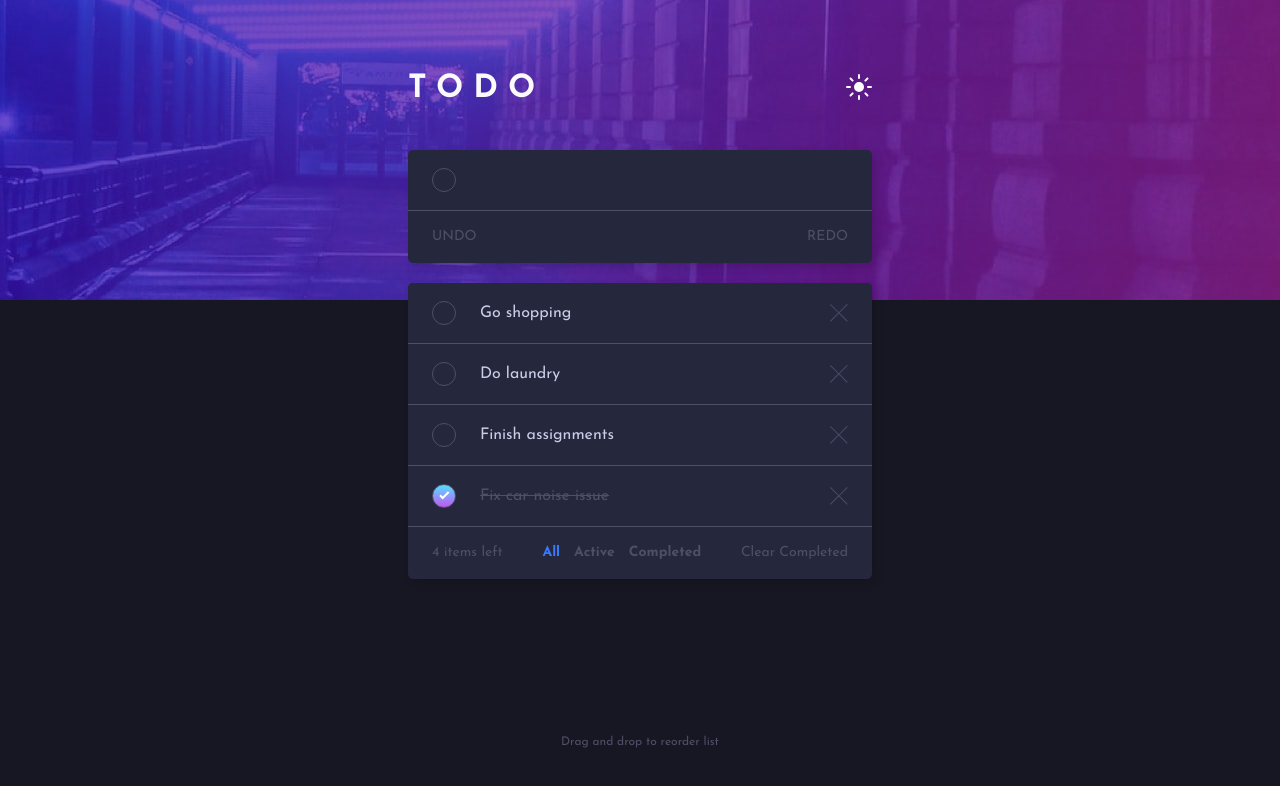
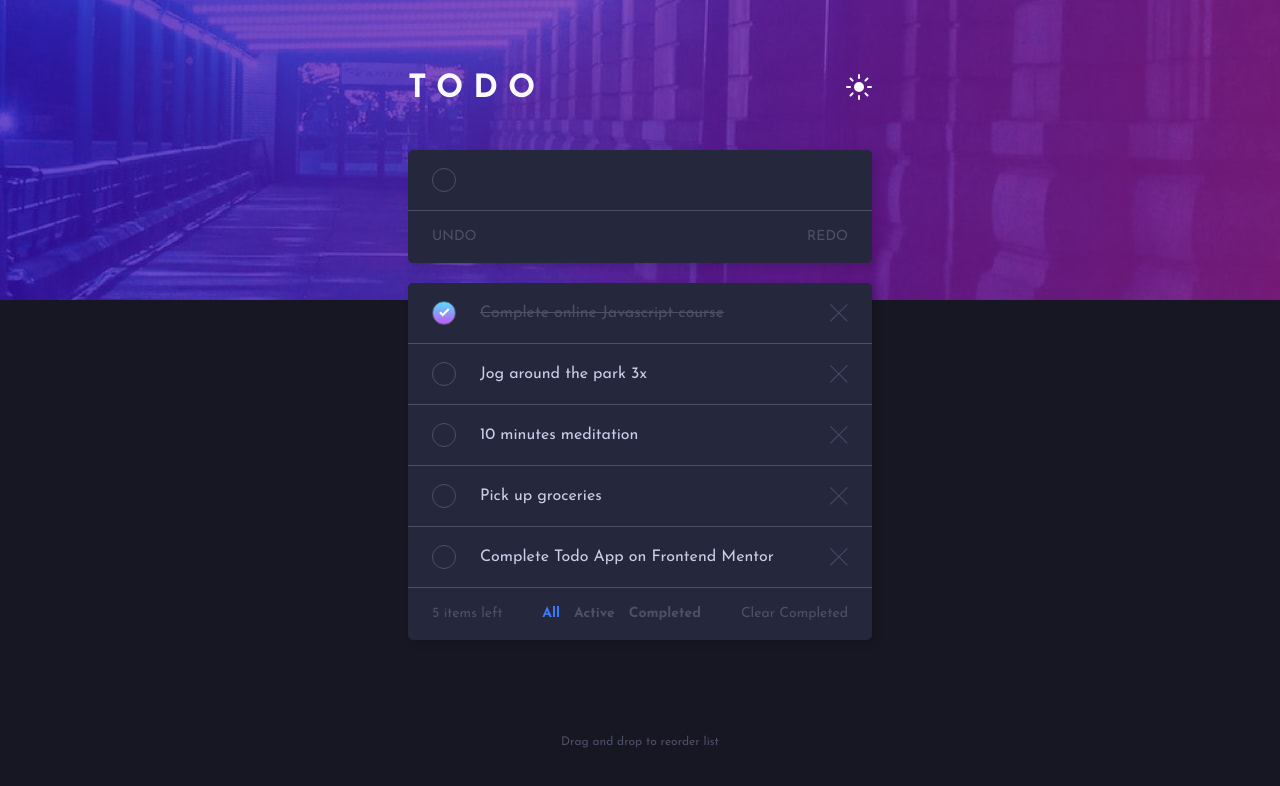
Before and after one commit to JaneMoroz/frontend-mentor-todo-app, a React (Create React App) app: page / in a window 1280 px wide. Shown: the top 786 px of the page. Built offline with nearby package versions, Linux system fonts and the light colour scheme.

Commit message:
feat: add new data, similar to design

```diff
--- a/src/assets/data/data.ts
+++ b/src/assets/data/data.ts
@@ -1,6 +1,17 @@
+import uuid from "react-uuid";
+
 export const todos = [
-  { id: "0", text: "Go shopping", status: "active" },
-  { id: "1", text: "Do laundry", status: "active" },
-  { id: "2", text: "Finish assignments", status: "active" },
-  { id: "3", text: "Fix car noise issue", status: "completed" },
+  {
+    id: uuid(),
+    text: "Complete online Javascript course",
+    status: "completed",
+  },
+  { id: uuid(), text: "Jog around the park 3x", status: "active" },
+  { id: uuid(), text: "10 minutes meditation", status: "active" },
+  { id: uuid(), text: "Pick up groceries", status: "active" },
+  {
+    id: uuid(),
+    text: "Complete Todo App on Frontend Mentor",
+    status: "active",
+  },
 ];
```
